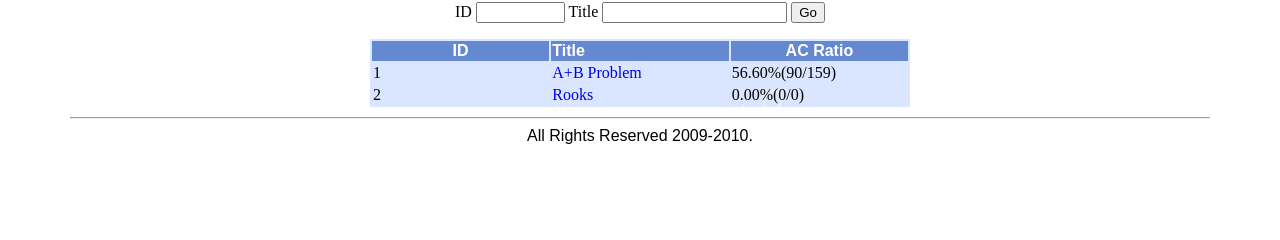
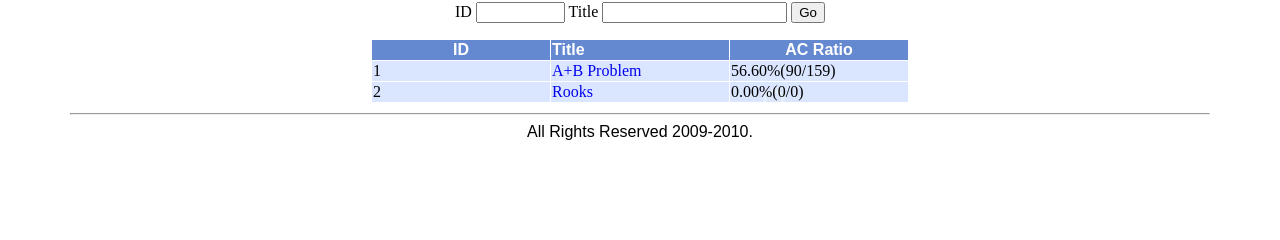
Before and after one commit to 1e0ng/soj-legacy, a PHP site: page /problemlist.php in a window 1280 px wide. Shown: the part 138-378 px from the top of the page. Run offline with PHP 8.4, Linux system fonts and the light colour scheme; data comes from the database, SQL or seed files in the repository.

Commit message:
add border in problemlist.php table
git-svn-id: https://soj.googlecode.com/svn/trunk@112 6050238e-8759-11de-82e5-a1837a67dc72

```diff
--- a/src/web/problemlist.php
+++ b/src/web/problemlist.php
@@ -54,7 +54,7 @@ if(!isset($_POST['submit']))
 }
 ?>
 <!--Table Header Division-->
-	<table background="table_back.jpg">
+	<table background="table_back.jpg" border="1" bordercolor="#ffffff" style="BORDER-COLLAPSE: collapse">
 		<tr>
 			<th width = "60" align = "center" bgcolor="#6589d1" class="h"><font color="#FFFFFF">ID</font></th>
 		  <th width = "400" align = "left" bgcolor="#6589d1" class="h"><font color="#FFFFFF">Title</font></th>
```
